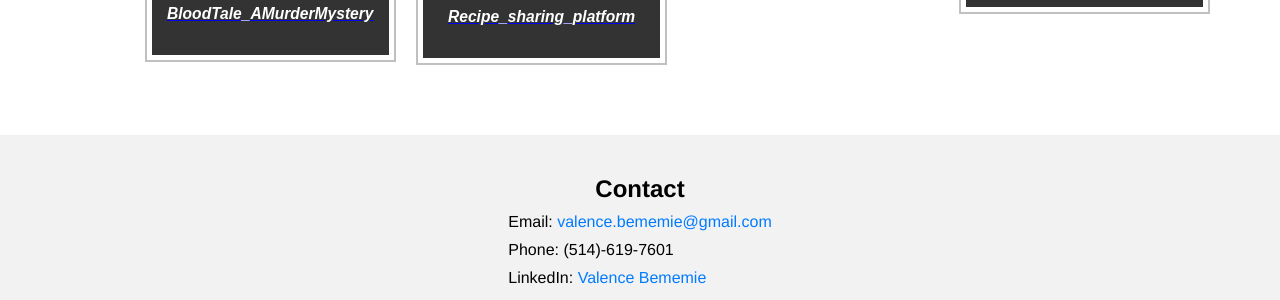
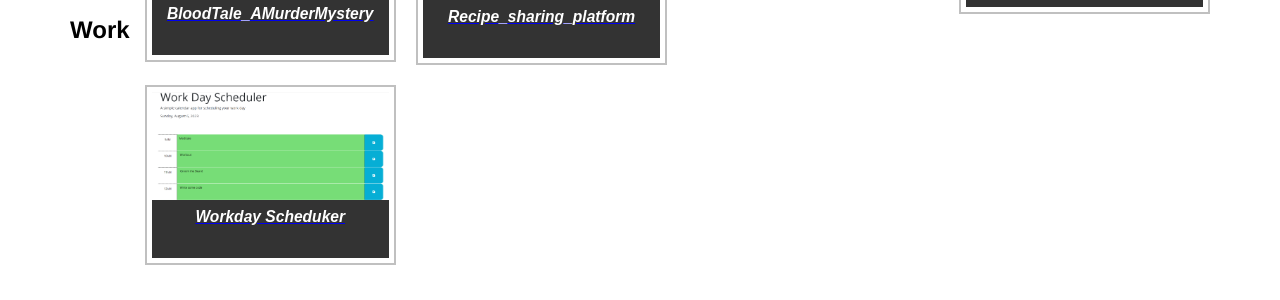
Before and after one commit to MVROZAY/Portfolio, a plain HTML site: page index.html in a window 1280 px wide. Shown: the part 675-975 px from the top of the page. Drawn offline with Linux system fonts and the light colour scheme.

Commit message:
Added Work Scheduler

```diff
--- a/index.html
+++ b/index.html
@@ -74,10 +74,19 @@
                   <img src="assets/img/jsquizz.png" alt="JavaScript Quizz Code Screenshot">
                   <figcaption>
                     <h3> JavaScript Timed Quizz </h3>
-                    <p class="tech-stack">JavaScript/HTML/CSS
+                    <p class="tech-stack">JavaScript | HTML | CSS
                   </figcaption>
               </a>
           </figure>
+          <figure>
+            <a href="https://github.com/MVROZAY/work-day-scheduler">
+                <img src="assets/img/scheduler.png" alt="Scheduler Screenshot">
+                <figcaption>
+                  <h3> Workday Scheduker </h3>
+                  <p class="tech-stack">JavaScript | HTML | CSS
+                </figcaption>
+            </a>
+        </figure>
         </div>
     </div>
 </section>
```
Also changed, not shown: assets/img/scheduler.png (added).
